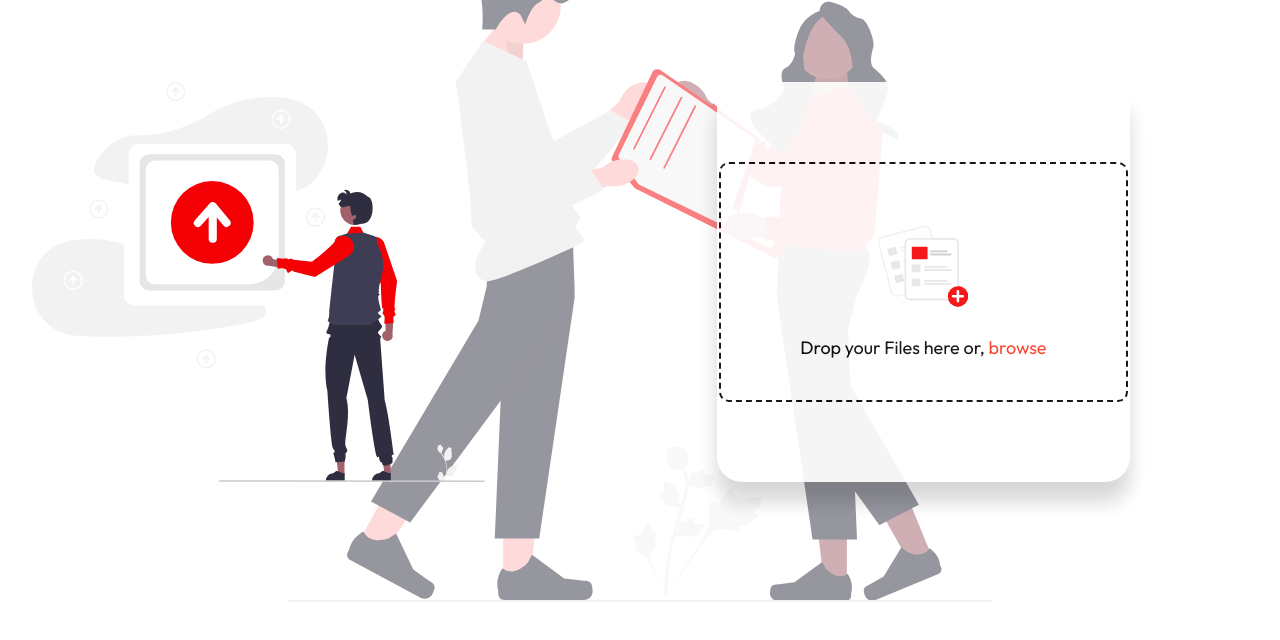
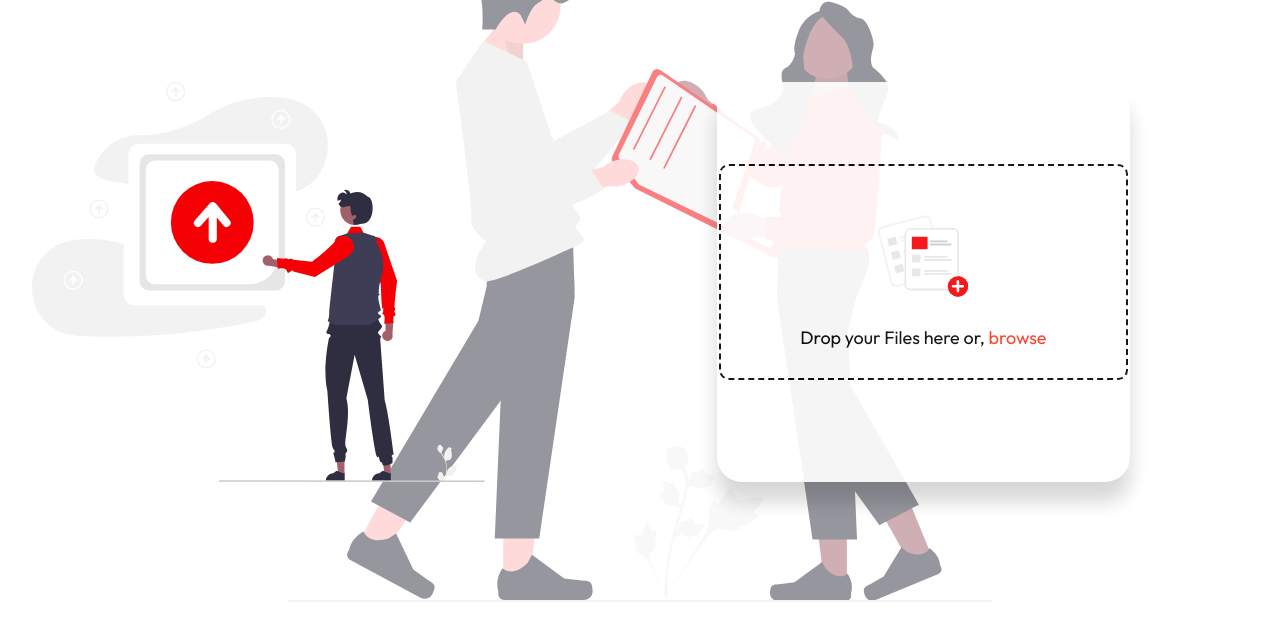
Before and after one commit to shin0s0/FileSharing-Forntend, a plain HTML site: page index.html in a window 1280 px wide. Shown: the part 118-758 px from the top of the page. Drawn offline with Linux system fonts and the light colour scheme.

Commit message:
Update style.css

```diff
--- a/style.css
+++ b/style.css
@@ -55,7 +55,8 @@ body{
     justify-content: center;
     flex-direction: column;
     width:32vw;
-    height:30vh;
+    height:27vh;
+    margin-bottom:20px;
     border:2px dashed black;
     border-radius: 10px;
     transition: all 0.2s ease;
```
